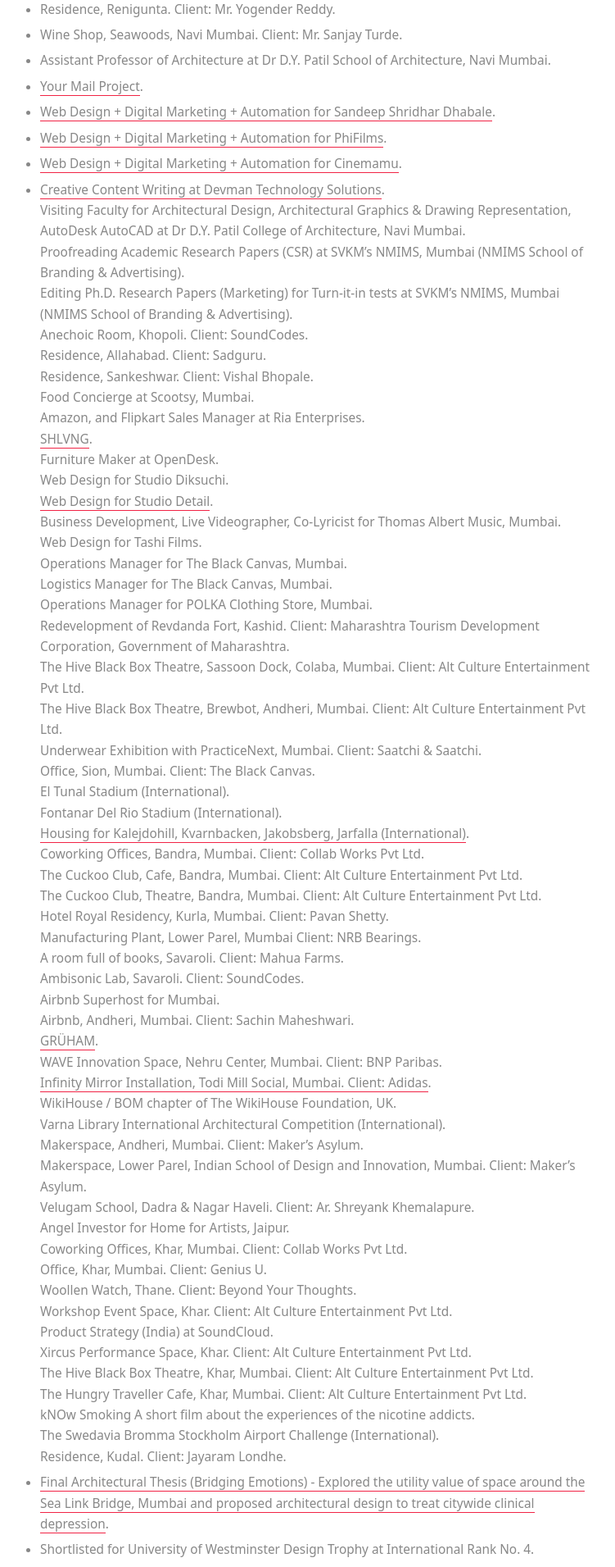
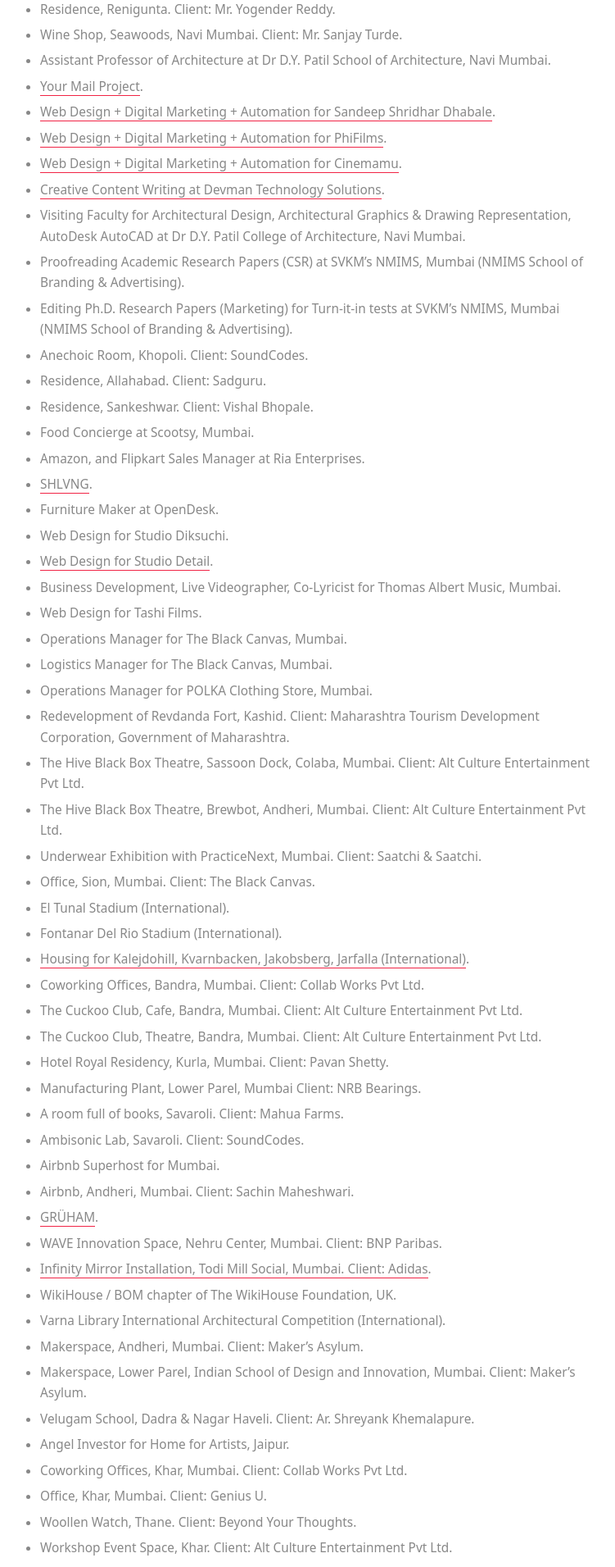
Before and after one commit to kushalsamant/kushalsamant.github.io, a Jekyll site: the page built from projects.md, in a window 1280 px wide. Shown: the part 922-2833 px from the top of the page at 82% size, without its empty margins (258-1009 px from the left). Built offline with Jekyll 4.4.1, drawn with Linux system fonts in a browser that asks for light colours; our own code applies the rules of GitHub Pages for plain Markdown files.

Commit message:
Update projects.md

```diff
--- a/projects.md
+++ b/projects.md
@@ -27,60 +27,60 @@
 - <a href="https://phifilms.in" rel="noopener noreferrer" target="_blank">Web Design + Digital Marketing + Automation for PhiFilms</a>. <br>
 - <a href="https://cinemamu.in" rel="noopener noreferrer" target="_blank">Web Design + Digital Marketing + Automation for Cinemamu</a>. <br>
 - <a href="https://devmantechnology.com" rel="noopener noreferrer" target="_blank">Creative Content Writing at Devman Technology Solutions</a>. <br>
-Visiting Faculty for Architectural Design, Architectural Graphics & Drawing Representation, AutoDesk AutoCAD at Dr D.Y. Patil College of Architecture, Navi Mumbai. <br>
-Proofreading Academic Research Papers (CSR) at SVKM's NMIMS, Mumbai (NMIMS School  of Branding & Advertising). <br>
-Editing Ph.D. Research Papers (Marketing) for Turn-it-in tests at SVKM's NMIMS, Mumbai (NMIMS School of Branding & Advertising). <br>
-Anechoic Room, Khopoli. Client: SoundCodes. <br>
-Residence, Allahabad. Client: Sadguru. <br>
-Residence, Sankeshwar. Client: Vishal Bhopale. <br>
-Food Concierge at Scootsy, Mumbai. <br>
-Amazon, and Flipkart Sales Manager at Ria Enterprises. <br>
-<a href="https://kushalsamant.github.io/projects/shlvng.html">SHLVNG</a>. <br>
-Furniture Maker at OpenDesk. <br>
-Web Design for Studio Diksuchi. <br>
-<a href="https://studiodetail.co.in" rel="noopener noreferrer" target="_blank">Web Design for Studio Detail</a>. <br>
-Business Development, Live Videographer, Co-Lyricist for Thomas Albert Music, Mumbai. <br>
-Web Design for Tashi Films. <br>
-Operations Manager for The Black Canvas, Mumbai. <br>
-Logistics Manager for The Black Canvas, Mumbai. <br>
-Operations Manager for POLKA Clothing Store, Mumbai. <br>
-Redevelopment of Revdanda Fort, Kashid. Client: Maharashtra Tourism Development Corporation, Government of Maharashtra. <br>
-The Hive Black Box Theatre, Sassoon Dock, Colaba, Mumbai. Client: Alt Culture Entertainment Pvt Ltd. <br>
-The Hive Black Box Theatre, Brewbot, Andheri, Mumbai. Client: Alt Culture Entertainment Pvt Ltd. <br>
-Underwear Exhibition with PracticeNext, Mumbai. Client: Saatchi & Saatchi. <br>
-Office, Sion, Mumbai. Client: The Black Canvas. <br>
-El Tunal Stadium (International). <br>
-Fontanar Del Rio Stadium (International). <br>
-<a href="https://kushalsamant.github.io/projects/housing_for_kalejdohill_kvarnbacken_jakobsberg.html">Housing for Kalejdohill, Kvarnbacken, Jakobsberg, Jarfalla (International)</a>. <br>
-Coworking Offices, Bandra, Mumbai. Client: Collab Works Pvt Ltd. <br>
-The Cuckoo Club, Cafe, Bandra, Mumbai. Client: Alt Culture Entertainment Pvt Ltd. <br>
-The Cuckoo Club, Theatre, Bandra, Mumbai. Client: Alt Culture Entertainment Pvt Ltd. <br>
-Hotel Royal Residency, Kurla, Mumbai. Client: Pavan Shetty. <br>
-Manufacturing Plant, Lower Parel, Mumbai Client: NRB Bearings. <br>
-A room full of books, Savaroli. Client: Mahua Farms. <br>
-Ambisonic Lab, Savaroli. Client: SoundCodes. <br>
-Airbnb Superhost for Mumbai. <br>
-Airbnb, Andheri, Mumbai. Client: Sachin Maheshwari. <br>
-<a href="https://kushalsamant.github.io/projects/gruham.html">GRÜHAM</a>. <br>
-WAVE Innovation Space, Nehru Center, Mumbai. Client: BNP Paribas. <br>
-<a href="https://kushalsamant.github.io/projects/infinity_mirror.html">Infinity Mirror Installation, Todi Mill Social, Mumbai. Client: Adidas</a>. <br>
-WikiHouse / BOM chapter of The WikiHouse Foundation, UK. <br>
-Varna Library International Architectural Competition (International). <br>
-Makerspace, Andheri, Mumbai. Client: Maker's Asylum. <br>
-Makerspace, Lower Parel, Indian School of Design and Innovation, Mumbai. Client: Maker's  Asylum. <br>
-Velugam School, Dadra & Nagar Haveli. Client: Ar. Shreyank Khemalapure. <br>
-Angel Investor for Home for Artists, Jaipur. <br>
-Coworking Offices, Khar, Mumbai. Client: Collab Works Pvt Ltd. <br>
-Office, Khar, Mumbai. Client: Genius U. <br>
-Woollen Watch, Thane. Client: Beyond Your Thoughts. <br>
-Workshop Event Space, Khar. Client: Alt Culture Entertainment Pvt Ltd. <br>
-Product Strategy (India) at SoundCloud. <br>
-Xircus Performance Space, Khar. Client: Alt Culture Entertainment Pvt Ltd. <br>
-The Hive Black Box Theatre, Khar, Mumbai. Client: Alt Culture Entertainment Pvt Ltd. <br>
-The Hungry Traveller Cafe, Khar, Mumbai. Client: Alt Culture Entertainment Pvt Ltd. <br>
-kNOw Smoking A short film about the experiences of the nicotine addicts. <br>
-The Swedavia Bromma Stockholm Airport Challenge (International). <br>
-Residence, Kudal. Client: Jayaram Londhe. <br>
+- Visiting Faculty for Architectural Design, Architectural Graphics & Drawing Representation, AutoDesk AutoCAD at Dr D.Y. Patil College of Architecture, Navi Mumbai. <br>
+- Proofreading Academic Research Papers (CSR) at SVKM's NMIMS, Mumbai (NMIMS School  of Branding & Advertising). <br>
+- Editing Ph.D. Research Papers (Marketing) for Turn-it-in tests at SVKM's NMIMS, Mumbai (NMIMS School of Branding & Advertising). <br>
+- Anechoic Room, Khopoli. Client: SoundCodes. <br>
+- Residence, Allahabad. Client: Sadguru. <br>
+- Residence, Sankeshwar. Client: Vishal Bhopale. <br>
+- Food Concierge at Scootsy, Mumbai. <br>
+- Amazon, and Flipkart Sales Manager at Ria Enterprises. <br>
+- <a href="https://kushalsamant.github.io/projects/shlvng.html">SHLVNG</a>. <br>
+- Furniture Maker at OpenDesk. <br>
+- Web Design for Studio Diksuchi. <br>
+- <a href="https://studiodetail.co.in" rel="noopener noreferrer" target="_blank">Web Design for Studio Detail</a>. <br>
+- Business Development, Live Videographer, Co-Lyricist for Thomas Albert Music, Mumbai. <br>
+- Web Design for Tashi Films. <br>
+- Operations Manager for The Black Canvas, Mumbai. <br>
+- Logistics Manager for The Black Canvas, Mumbai. <br>
+- Operations Manager for POLKA Clothing Store, Mumbai. <br>
+- Redevelopment of Revdanda Fort, Kashid. Client: Maharashtra Tourism Development Corporation, Government of Maharashtra. <br>
+- The Hive Black Box Theatre, Sassoon Dock, Colaba, Mumbai. Client: Alt Culture Entertainment Pvt Ltd. <br>
+- The Hive Black Box Theatre, Brewbot, Andheri, Mumbai. Client: Alt Culture Entertainment Pvt Ltd. <br>
+- Underwear Exhibition with PracticeNext, Mumbai. Client: Saatchi & Saatchi. <br>
+- Office, Sion, Mumbai. Client: The Black Canvas. <br>
+- El Tunal Stadium (International). <br>
+- Fontanar Del Rio Stadium (International). <br>
+- <a href="https://kushalsamant.github.io/projects/housing_for_kalejdohill_kvarnbacken_jakobsberg.html">Housing for Kalejdohill, Kvarnbacken, Jakobsberg, Jarfalla (International)</a>. <br>
+- Coworking Offices, Bandra, Mumbai. Client: Collab Works Pvt Ltd. <br>
+- The Cuckoo Club, Cafe, Bandra, Mumbai. Client: Alt Culture Entertainment Pvt Ltd. <br>
+- The Cuckoo Club, Theatre, Bandra, Mumbai. Client: Alt Culture Entertainment Pvt Ltd. <br>
+- Hotel Royal Residency, Kurla, Mumbai. Client: Pavan Shetty. <br>
+- Manufacturing Plant, Lower Parel, Mumbai Client: NRB Bearings. <br>
+- A room full of books, Savaroli. Client: Mahua Farms. <br>
+- Ambisonic Lab, Savaroli. Client: SoundCodes. <br>
+- Airbnb Superhost for Mumbai. <br>
+- Airbnb, Andheri, Mumbai. Client: Sachin Maheshwari. <br>
+- <a href="https://kushalsamant.github.io/projects/gruham.html">GRÜHAM</a>. <br>
+- WAVE Innovation Space, Nehru Center, Mumbai. Client: BNP Paribas. <br>
+- <a href="https://kushalsamant.github.io/projects/infinity_mirror.html">Infinity Mirror Installation, Todi Mill Social, Mumbai. Client: Adidas</a>. <br>
+- WikiHouse / BOM chapter of The WikiHouse Foundation, UK. <br>
+- Varna Library International Architectural Competition (International). <br>
+- Makerspace, Andheri, Mumbai. Client: Maker's Asylum. <br>
+- Makerspace, Lower Parel, Indian School of Design and Innovation, Mumbai. Client: Maker's  Asylum. <br>
+- Velugam School, Dadra & Nagar Haveli. Client: Ar. Shreyank Khemalapure. <br>
+- Angel Investor for Home for Artists, Jaipur. <br>
+- Coworking Offices, Khar, Mumbai. Client: Collab Works Pvt Ltd. <br>
+- Office, Khar, Mumbai. Client: Genius U. <br>
+- Woollen Watch, Thane. Client: Beyond Your Thoughts. <br>
+- Workshop Event Space, Khar. Client: Alt Culture Entertainment Pvt Ltd. <br>
+- Product Strategy (India) at SoundCloud. <br>
+- Xircus Performance Space, Khar. Client: Alt Culture Entertainment Pvt Ltd. <br>
+- The Hive Black Box Theatre, Khar, Mumbai. Client: Alt Culture Entertainment Pvt Ltd. <br>
+- The Hungry Traveller Cafe, Khar, Mumbai. Client: Alt Culture Entertainment Pvt Ltd. <br>
+- kNOw Smoking A short film about the experiences of the nicotine addicts. <br>
+- The Swedavia Bromma Stockholm Airport Challenge (International). <br>
+- Residence, Kudal. Client: Jayaram Londhe. <br>
 - <a href="https://kushalsamant.github.io/projects/bridging_emotions.html">Final Architectural Thesis (Bridging Emotions) - Explored the utility value of space around the Sea Link Bridge, Mumbai and proposed architectural design to treat citywide clinical depression</a>. <br>
 - Shortlisted for University of Westminster Design Trophy at International Rank No. 4. <br>
 - Shortlisted for Landscape Design Trophy for 2 consecutive years. <br>
```
